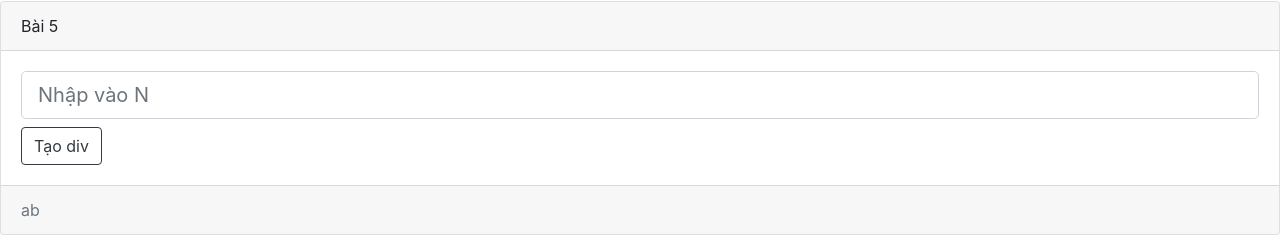
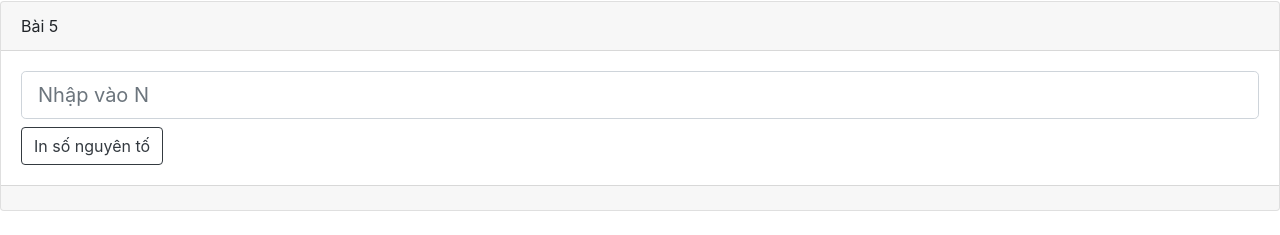
Before and after one commit to NguyenBangPhi/BC22_JS_Buoi6_NguyenBangPhi, a plain HTML site: page index.html in a window 1280 px wide. Shown: the part 1319-1554 px from the top of the page. After the commit the page ends 1530 px from the top, so only its background shows below. Drawn offline with nearby package versions, Linux system fonts and the light colour scheme.

Commit message:
update index

```diff
--- a/index.html
+++ b/index.html
@@ -78,10 +78,10 @@
         </div>
         <div class="card-body">
             <input class="form-control form-control-lg mb-2" type="text" placeholder="Nhập vào N" id="soN5">
-            <button type="button" class="btn btn-outline-dark" id="btnBai5">Tạo div</button>
+            <button type="button" class="btn btn-outline-dark" id="btnBai5">In số nguyên tố</button>
         </div>
         <div class="card-footer text-muted" id="kqBai5">
-ab
+
         </div>
     </div>
 
```
